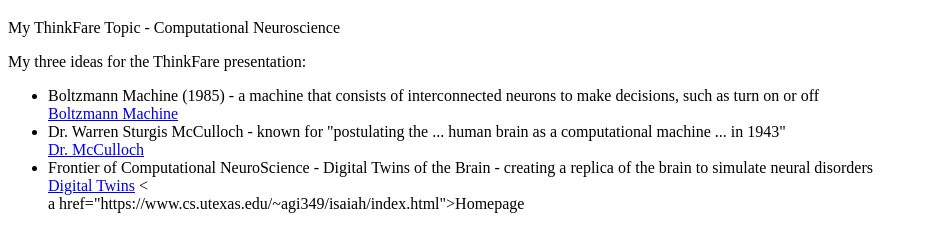
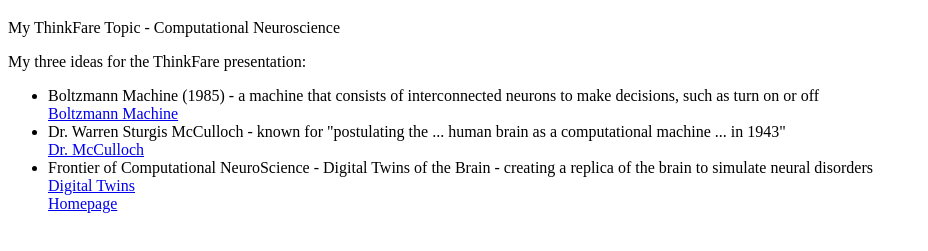
Before and after one commit to Gai349/importantstuff, a plain HTML site: page thinklab/index.html in a window 1280 px wide. Shown: the part 61-312 px from the top of the page, without its empty margins (0-928 px from the left). Drawn offline with Linux system fonts and the light colour scheme.

Commit message:
Fix HTML anchor tag formatting for Homepage link

```diff
--- a/thinklab/index.html
+++ b/thinklab/index.html
@@ -14,7 +14,7 @@
             <a href="https://www.nytimes.com/1969/09/25/archives/-dr-warren-s-mcculloch-70-a-pioneer-cyberneticist-dead.html">Dr. McCulloch</a>
             <li>Frontier of Computational NeuroScience - Digital Twins of the Brain - creating a replica of the brain to simulate neural disorders</li>
              <a href="https://www.frontiersin.org/research-topics/82094/digital-twins-of-the-brain-high-fidelity-computational-models-for-simulating-neural-disorders-and-therapeutic-outcomes">Digital Twins</a>
-            <<br>a href="https://www.cs.utexas.edu/~agi349/isaiah/index.html">Homepage</a>
+            <br><a href="https://www.cs.utexas.edu/~agi349/isaiah/index.html">Homepage</a>
         </ul>
 
     </body>
```
